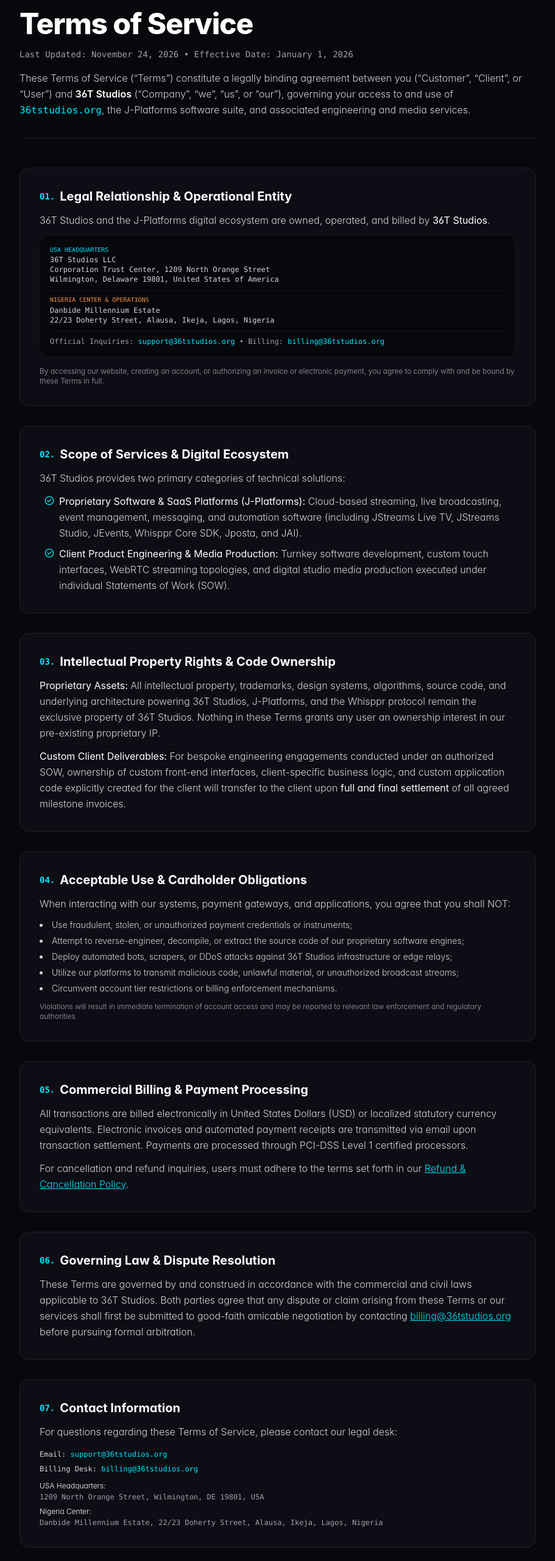
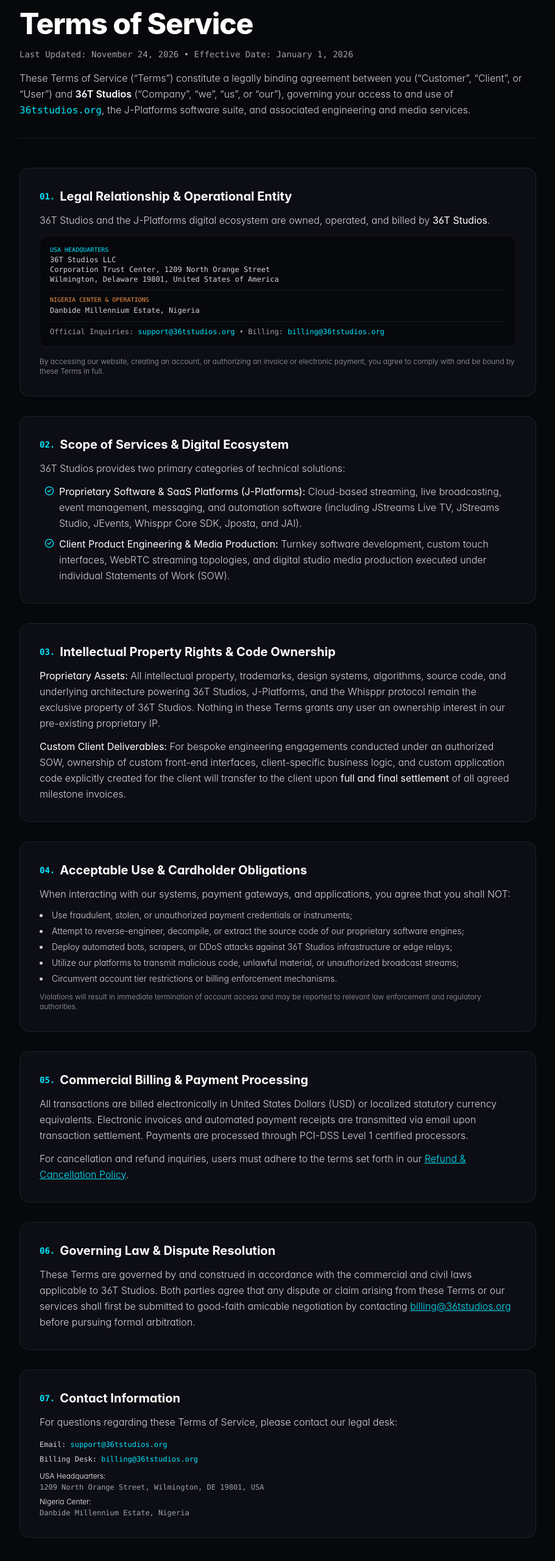
Before and after one commit to therealbuccie/36tstudios, a Next.js app: page /terms in a window 1280 px wide. Shown: the part 237-2797 px from the top of the page at 61% size, without its empty margins (184-1095 px from the left). Built offline with nearby package versions, Linux system fonts and the light colour scheme.

Commit message:
refactor: remove Doherty St Alausa address completely from all pages and footer

```diff
--- a/src/app/fulfillment-policy/page.tsx
+++ b/src/app/fulfillment-policy/page.tsx
@@ -129,7 +129,7 @@ export default function FulfillmentPolicyPage() {
               </div>
               <div className="text-zinc-400">
                 <span className="text-white block font-sans text-xs mb-0.5">Nigeria Center:</span>
-                Danbide Millennium Estate, 22/23 Doherty Street, Alausa, Ikeja, Lagos, Nigeria
+                Danbide Millennium Estate, Nigeria
               </div>
             </div>
           </section>
--- a/src/app/privacy/page.tsx
+++ b/src/app/privacy/page.tsx
@@ -54,7 +54,7 @@ export default function PrivacyPage() {
               36T Studios is committed to safeguarding personal information in strict compliance with the <strong className="text-white">Nigeria Data Protection Act (NDPA) 2023</strong>, the Nigeria Data Protection Regulation (NDPR), and applicable international privacy benchmarks (including GDPR-aligned data subject protections for global clientele).
             </p>
             <p className="text-xs text-zinc-400">
-              Data Controller: 36T Studios LLC • USA: 1209 North Orange St, Wilmington, DE 19801 • Nigeria Center: Danbide Millennium Estate, 22/23 Doherty Street, Alausa, Ikeja, Lagos, Nigeria.
+              Data Controller: 36T Studios LLC • USA: 1209 North Orange St, Wilmington, DE 19801 • Nigeria Center: Danbide Millennium Estate, Nigeria.
             </p>
           </section>
 
@@ -144,7 +144,7 @@ export default function PrivacyPage() {
               </div>
               <div className="text-zinc-400">
                 <span className="text-white block font-sans text-xs mb-0.5">Nigeria Center:</span>
-                Danbide Millennium Estate, 22/23 Doherty Street, Alausa, Ikeja, Lagos, Nigeria
+                Danbide Millennium Estate, Nigeria
               </div>
             </div>
           </section>
--- a/src/app/refund-policy/page.tsx
+++ b/src/app/refund-policy/page.tsx
@@ -135,7 +135,7 @@ export default function RefundPolicyPage() {
               </div>
               <div className="text-zinc-400">
                 <span className="text-white block font-sans text-xs mb-0.5">Nigeria Center:</span>
-                Danbide Millennium Estate, 22/23 Doherty Street, Alausa, Ikeja, Lagos, Nigeria
+                Danbide Millennium Estate, Nigeria
               </div>
             </div>
           </section>
--- a/src/app/terms/page.tsx
+++ b/src/app/terms/page.tsx
@@ -62,8 +62,7 @@ export default function TermsPage() {
               </div>
               <div className="pt-2 border-t border-white/[0.06]">
                 <span className="text-[#F59247] block uppercase text-[10px] mb-0.5">Nigeria Center &amp; Operations</span>
-                Danbide Millennium Estate<br />
-                22/23 Doherty Street, Alausa, Ikeja, Lagos, Nigeria
+                Danbide Millennium Estate, Nigeria
               </div>
               <div className="pt-2 border-t border-white/[0.06] text-zinc-400">
                 Official Inquiries: <a href="mailto:support@36tstudios.org" className="text-[#00E5FF]">support@36tstudios.org</a> • Billing: <a href="mailto:billing@36tstudios.org" className="text-[#00E5FF]">billing@36tstudios.org</a>
@@ -169,7 +168,7 @@ export default function TermsPage() {
               </div>
               <div className="text-zinc-400">
                 <span className="text-white block font-sans text-xs mb-0.5">Nigeria Center:</span>
-                Danbide Millennium Estate, 22/23 Doherty Street, Alausa, Ikeja, Lagos, Nigeria
+                Danbide Millennium Estate, Nigeria
               </div>
             </div>
           </section>
--- a/src/components/footer/StudioFooter.tsx
+++ b/src/components/footer/StudioFooter.tsx
@@ -139,7 +139,7 @@ export function StudioFooter() {
                 <span className="leading-relaxed">
                   <strong className="text-white block font-sans text-xs">Nigeria Center</strong>
                   Danbide Millennium Estate<br />
-                  22/23 Doherty St, Alausa, Lagos
+                  Nigeria
                 </span>
               </div>
               <div className="pt-1.5 space-y-1.5 border-t border-white/[0.06]">
```
